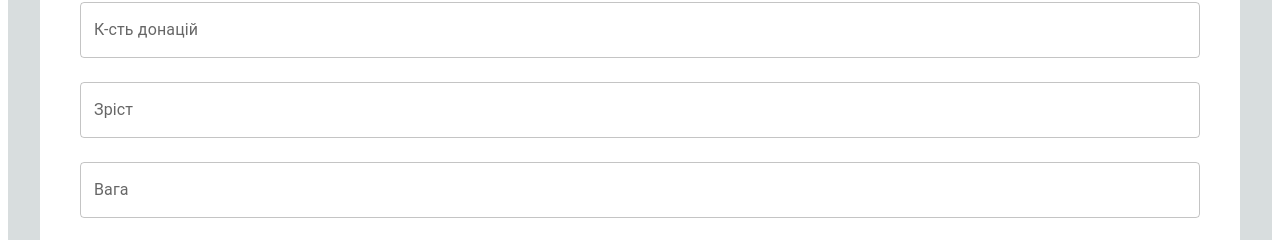
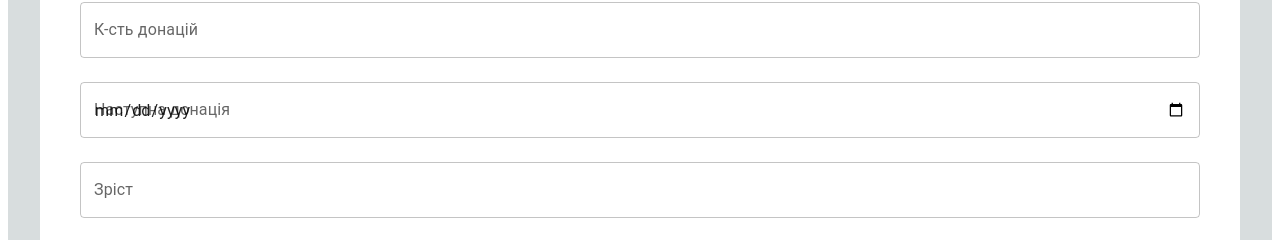
Before and after one commit to TamaraSolodun/donor-vn-telegram-bot, a React app in the folder admin/: page /donors-board/1 in a window 1280 px wide. Shown: the part 1030-1270 px from the top of the page. Built offline with nearby package versions, Linux system fonts and the light colour scheme; no server answers; the HTML template or start-up script is replaced by a standard one.

Commit message:
added next donation date

```diff
--- a/admin/src/components/EnhancedTable.tsx
+++ b/admin/src/components/EnhancedTable.tsx
@@ -105,6 +105,11 @@ export const headCells: readonly HeadCell[] = [
     id: 'rhesusFactor',
     numeric: false,
     label: 'rhesusFactor',
+  },
+  {
+    id: 'dateOfNextDonation',
+    numeric: false,
+    label: 'dateOfNextDonation',
   },
   {
     id: 'height',
--- a/admin/src/i18n/en.locale.json
+++ b/admin/src/i18n/en.locale.json
@@ -28,5 +28,6 @@
   "rhesusFactor": "Rhesus Factor",
   "city": "City",
   "dateOfLastDonation": "Last Donation",
+  "dateOfNextDonation": "Next Donation",
   "countOfDonations": "Donations"
 }
--- a/admin/src/i18n/ua.locate.json
+++ b/admin/src/i18n/ua.locate.json
@@ -28,5 +28,6 @@
     "rhesusFactor": "Резус",
     "city": "Місто",
     "dateOfLastDonation": "Остання донація",
+    "dateOfNextDonation": "Наступна донація",
     "countOfDonations": "К-сть донацій"
 }
--- a/admin/src/interfaces/Donor.ts
+++ b/admin/src/interfaces/Donor.ts
@@ -14,6 +14,7 @@ export const donorSchema = z.object({
   rhesusFactor: z.string().nullable(),
   city: z.string().nullable(),
   dateOfLastDonation: z.string().nullable(),
+  dateOfNextDonation: z.string().nullable(),
   countOfDonations: z.number().nullable(),
 });
 
--- a/admin/src/pages/DonorsBoard.tsx
+++ b/admin/src/pages/DonorsBoard.tsx
@@ -116,6 +116,7 @@ export default function DonorsBoard() {
                           <TableCell align="left">{donor.countOfDonations}</TableCell>
                           <TableCell align="left">{donor.bloodType}</TableCell>
                           <TableCell align="left">{donor.rhesusFactor}</TableCell>
+                          <TableCell align="left">{donor.dateOfNextDonation}</TableCell>
                           <TableCell align="left">{donor.height}</TableCell>
                           <TableCell align="left">{donor.weight}</TableCell>
                           <TableCell align="left">{donor.city}</TableCell>
--- a/admin/src/pages/UpdateDonor.tsx
+++ b/admin/src/pages/UpdateDonor.tsx
@@ -212,6 +212,19 @@ export default function UpdateDonor() {
                         type='number'
                     />
                     <TextField
+                        name="dateOfNextDonation"
+                        label={t('dateOfNextDonation')}
+                        value={donor?.dateOfNextDonation || ''}
+                        onChange={handleChange}
+                        fullWidth
+                        variant="outlined"
+                        margin="normal"
+                        InputProps={{
+                            readOnly: false,
+                        }}
+                        type='date'
+                    />
+                    <TextField
                         name="height"
                         label={t('height')}
                         value={donor?.height || ''}
```
Also changed, not shown: admin/src/components/Card.tsx (added, +30 -0 lines), 2 other files (tests, documents, lock files or other folders).
